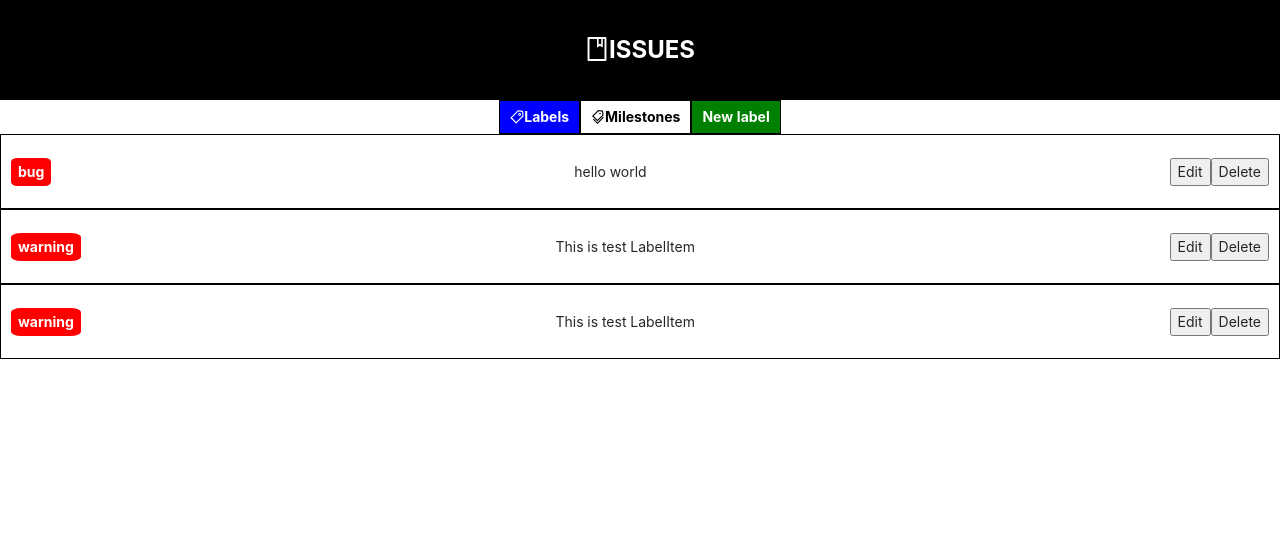
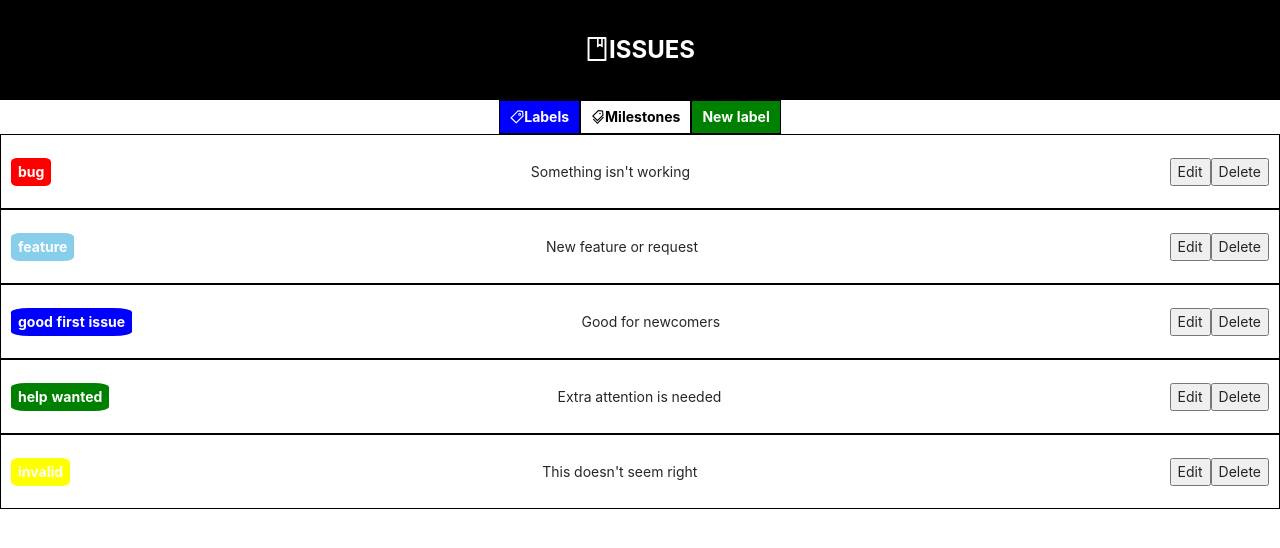
Before and after one commit to westone034626/github-issue, a React (Create React App) app in the folder github-issue/: page / in a window 1280 px wide. Shown: the top 548 px of the page. Built offline with nearby package versions, Linux system fonts and the light colour scheme; data requests are answered from the project's data file.

Commit message:
[Add] code calling hook&displaying label on App.js

```diff
--- a/github-issue/src/App.js
+++ b/github-issue/src/App.js
@@ -3,8 +3,15 @@ import Header from './components/Header';
 import Button from './components/Button';
 import Label from './components/Label';
 import LabelItem from './components/LabelItem';
+import { useToggle, useFetchData } from './hooks';
 
 function App() {
+  const [currentTab, setCurrentTab] = useToggle('labels');
+  const REQUEST_URL = `http://localhost:3001/${currentTab}`;
+  const [data, isLoading] = useFetchData(REQUEST_URL);
+  const onBtnClick = (value) => {
+    setCurrentTab(value);
+  };
   return (
     <div className="App">
       <Header message="ISSUES" iconName="book" />
@@ -13,23 +20,35 @@ function App() {
         fontColor="white"
         buttonColor="blue"
         iconName="label"
+        onClick={() => {
+          onBtnClick(currentTab);
+        }}
       />
       <Button
         message="Milestones"
         fontColor="black"
         buttonColor="white"
         iconName="mileStone"
+        onClick={() => {
+          onBtnClick(currentTab);
+        }}
       />
       <Button message="New label" fontColor="white" buttonColor="green" />
-      <LabelItem message="hello world">
-        <Label message="bug" fontColor="white" buttonColor="red" />
-      </LabelItem>
-      <LabelItem message="This is test LabelItem">
-        <Label message="warning" fontColor="white" buttonColor="red" />
-      </LabelItem>
-      <LabelItem message="This is test LabelItem">
-        <Label message="warning" fontColor="white" buttonColor="red" />
-      </LabelItem>
+      {isLoading ? (
+        <LabelItem message="loading..." /> // Would implement a loading component later.
+      ) : (
+        data.map((item) => (
+          <>
+            <LabelItem message={item.description}>
+              <Label
+                message={item.name}
+                fontColor="white"
+                buttonColor={item.color}
+              />
+            </LabelItem>
+          </>
+        ))
+      )}
     </div>
   );
 }
```
